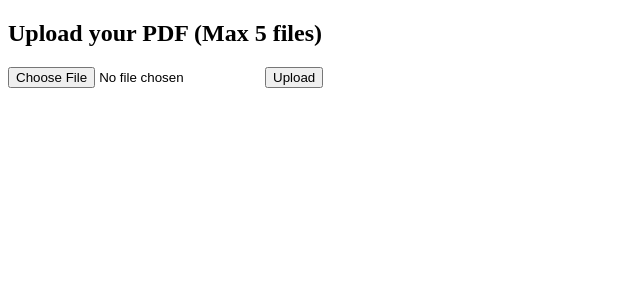
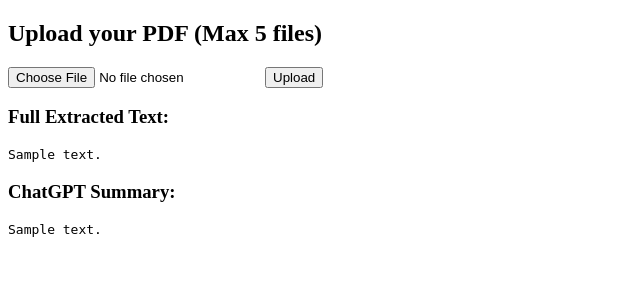
Before and after one commit to abhik12295/AI-PDF-Reader, a FastAPI app: template frontend/templates/dashboard.html in a window 1280 px wide. Shown: the part 85-385 px from the top of the page, without its empty margins (0-640 px from the left). Run offline with FastAPI, Linux system fonts and the light colour scheme; the template is opened without the code that fills it: most values are stand-ins (such as "Sample title", 1, 10 or a date in 2020); parts of the project's set-up code (start-up, migrations or seed data) failed here and were passed over.

Commit message:
file_service upload test

```diff
--- a/backend/app/services/file_service.py
+++ b/backend/app/services/file_service.py
@@ -1,5 +1,8 @@
 from fastapi import UploadFile, HTTPException
 from backend.app.db.supabase import supabase_client
+import requests
+import tempfile
+from pdfminer.high_level import extract_text
 
 def upload_pdf(file: UploadFile):
     if not file.filename.endswith(".pdf"):
--- a/frontend/templates/dashboard.html
+++ b/frontend/templates/dashboard.html
@@ -45,8 +45,18 @@
         <button type="submit">Upload</button>
     </form>
 
-    {% if request.query_params.get('file_exists') %}
+    <!-- {% if request.query_params.get('file_exists') %}
         <p style="color:red;">This file already exists! Showing existing file...</p>
+    {% endif %} -->
+
+    {% if full_text %}
+        <h3>Full Extracted Text:</h3>
+        <pre>{{ full_text }}</pre>
+    {% endif %}
+
+    {% if summary %}
+        <h3>ChatGPT Summary:</h3>
+        <pre>{{ summary }}</pre>
     {% endif %}
 </body>
 </html>
```
